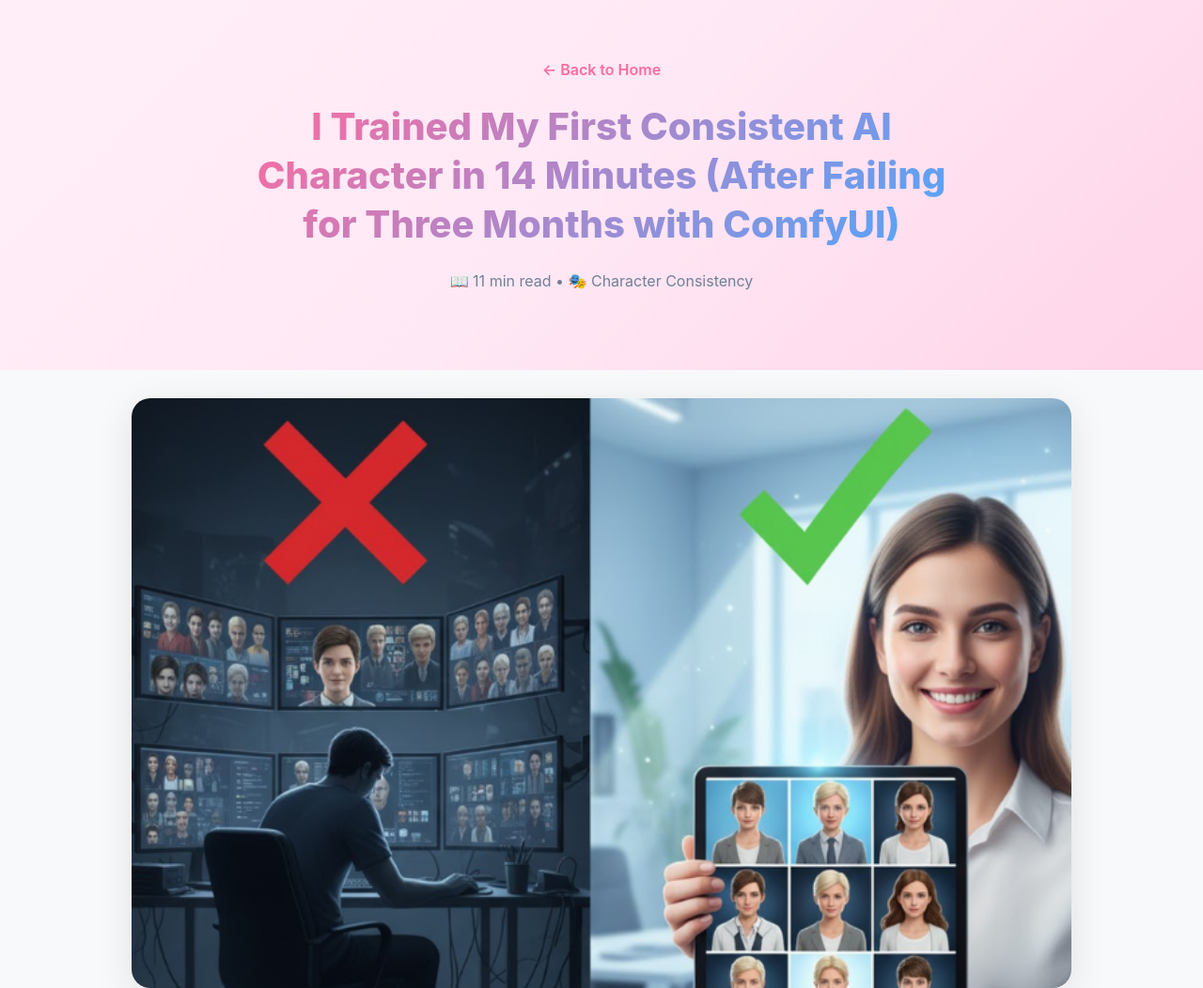
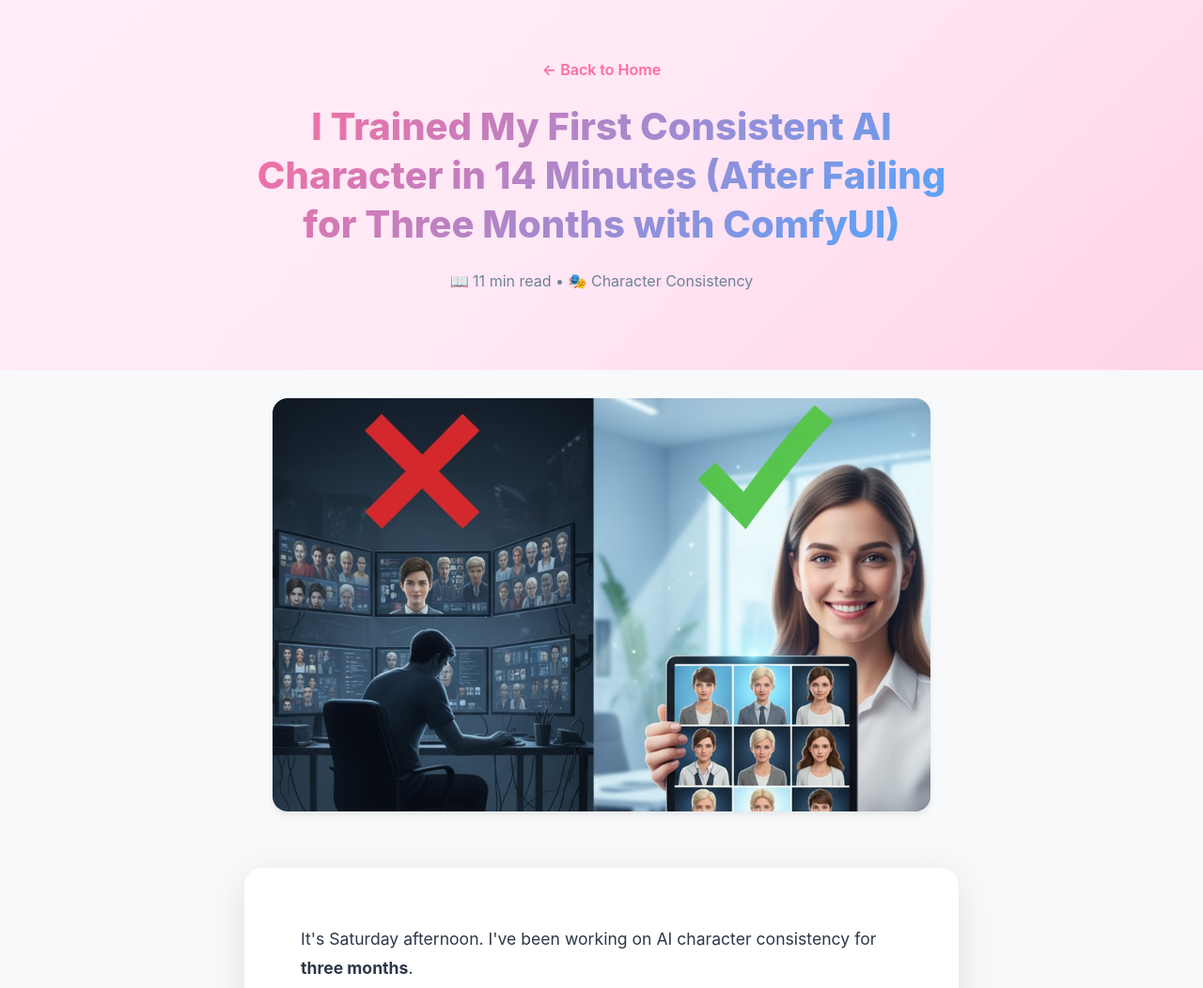
Before and after one commit to gigageek101/ai-content-creator-website, a website: page blog-character-consistency.html in a window 1280 px wide. Shown: the top 1052 px of the page at 94% size. Drawn offline with Linux system fonts and the light colour scheme.

Commit message:
Reduce blog banner image size from 1000px to 700px for better readability

```diff
--- a/blog-character-consistency.html
+++ b/blog-character-consistency.html
@@ -65,11 +65,11 @@
 
         .blog-banner {
             width: 100%;
-            max-width: 1000px;
+            max-width: 700px;
             margin: 30px auto;
-            border-radius: 20px;
+            border-radius: 16px;
             overflow: hidden;
-            box-shadow: var(--shadow-lg);
+            box-shadow: var(--shadow);
         }
 
         .blog-banner img {
```
Also changed, not shown: blog-comfyui-burnout.html (+3 -3 lines), blog-creator-burnout.html (+3 -3 lines), blog-instagram-algorithm.html (+3 -3 lines), blog-photoshoot-economics.html (+3 -3 lines), blog-virtual-influencer.html (+3 -3 lines).
